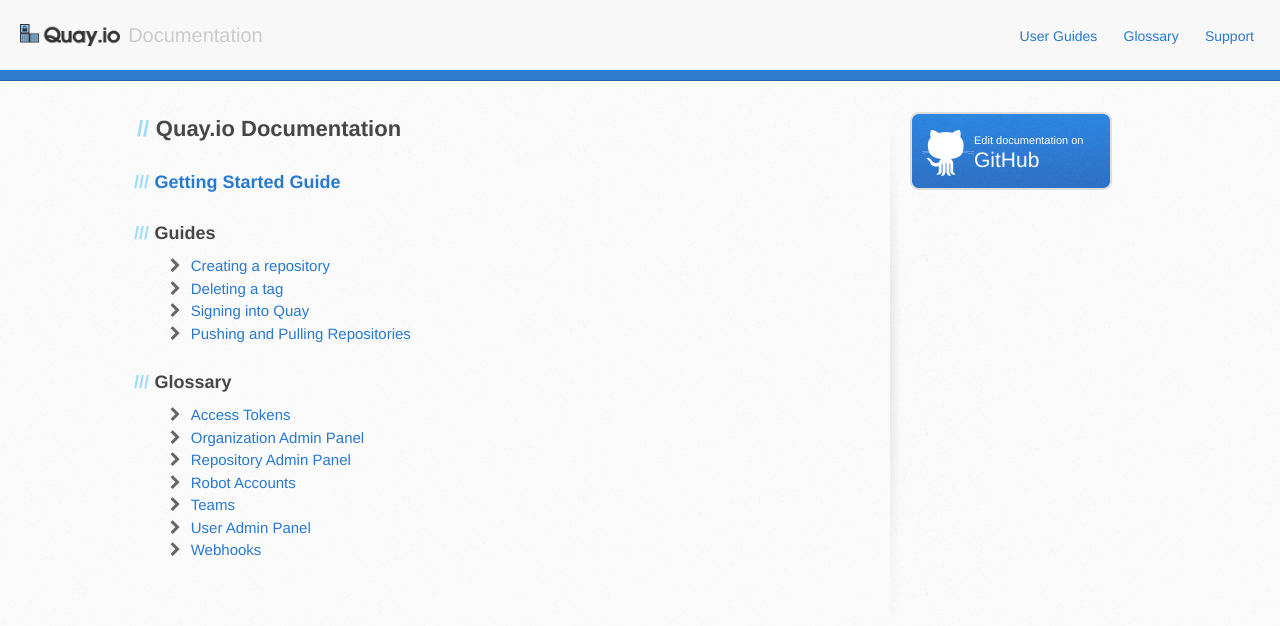
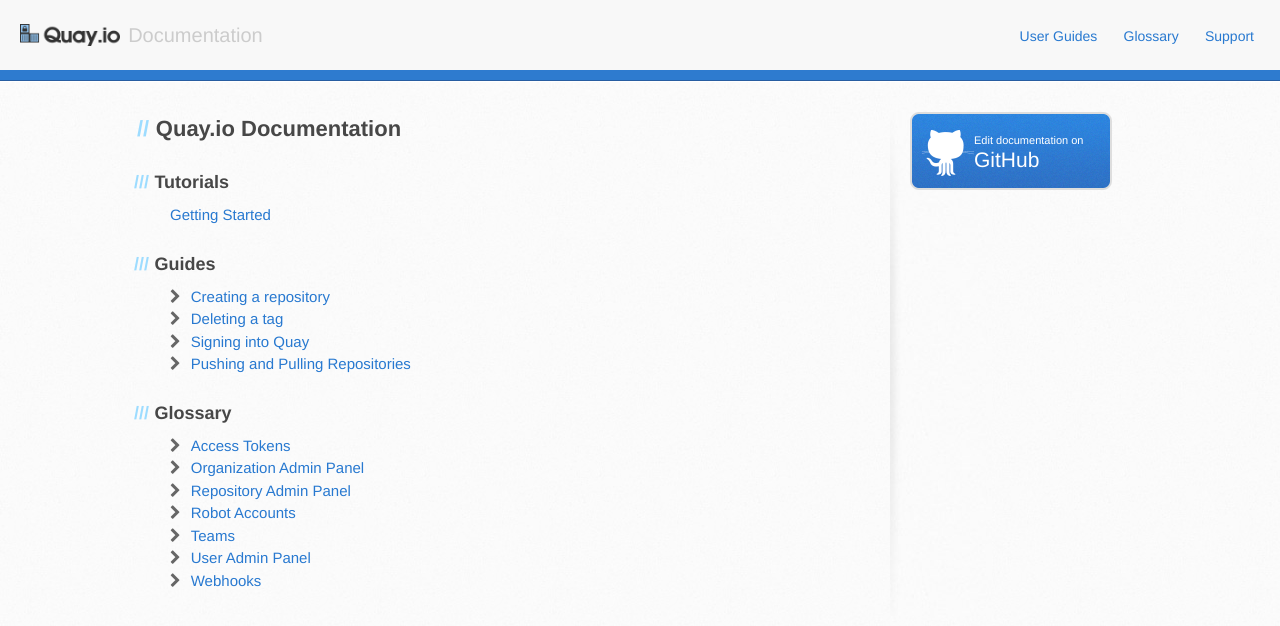
Before and after one commit to coreos/quay-docs, a Jekyll site: the page built from index.html, in a window 1280 px wide. Shown: the top 626 px of the page. Built offline with Jekyll 4.4.1, drawn with Linux system fonts in a browser that asks for light colours; nearby versions of some CDN libraries; a style sheet for code colours, icons or effects is not loaded.

Commit message:
Move the getting started “guide” under a Tutorials header

```diff
--- a/index.html
+++ b/index.html
@@ -3,7 +3,8 @@
 title: Quay.io Documentation
 ---
 
-<h3><a href="getting-started.html">Getting Started Guide</a></h3>
+<h3>Tutorials</h3>
+<a href="getting-started.html">Getting Started</a>
 
 <h3>Guides</h3>
 <ul>
```
Also changed, not shown: 1 other file.
